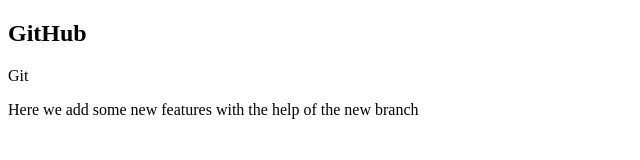
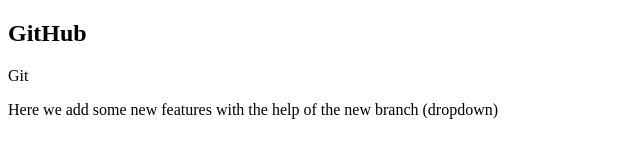
Before and after one commit to Zoonideveloper/To-do-List-App, a plain HTML site: page index.html in a window 1280 px wide. Shown: the full height of the page, 0-640 px from the left. Drawn offline with Linux system fonts and the light colour scheme.

Commit message:
Add Dropdown

```diff
--- a/index.html
+++ b/index.html
@@ -8,6 +8,6 @@
 <body>
     <h2>GitHub</h2>
     <p>Git</p>
-    <p>Here we add some new features with the help of the new branch</p>
+    <p>Here we add some new features with the help of the new branch (dropdown)</p>
 </body>
 </html>
```
